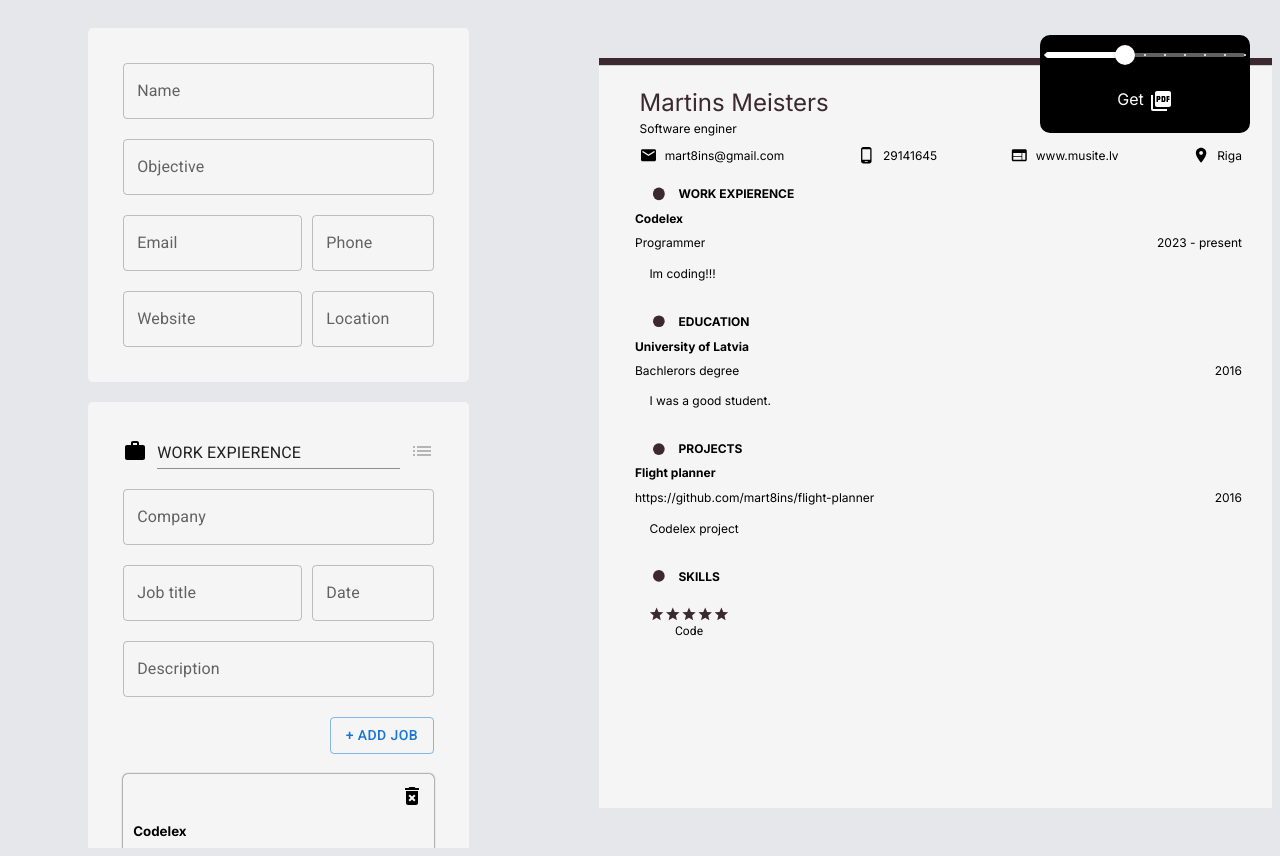
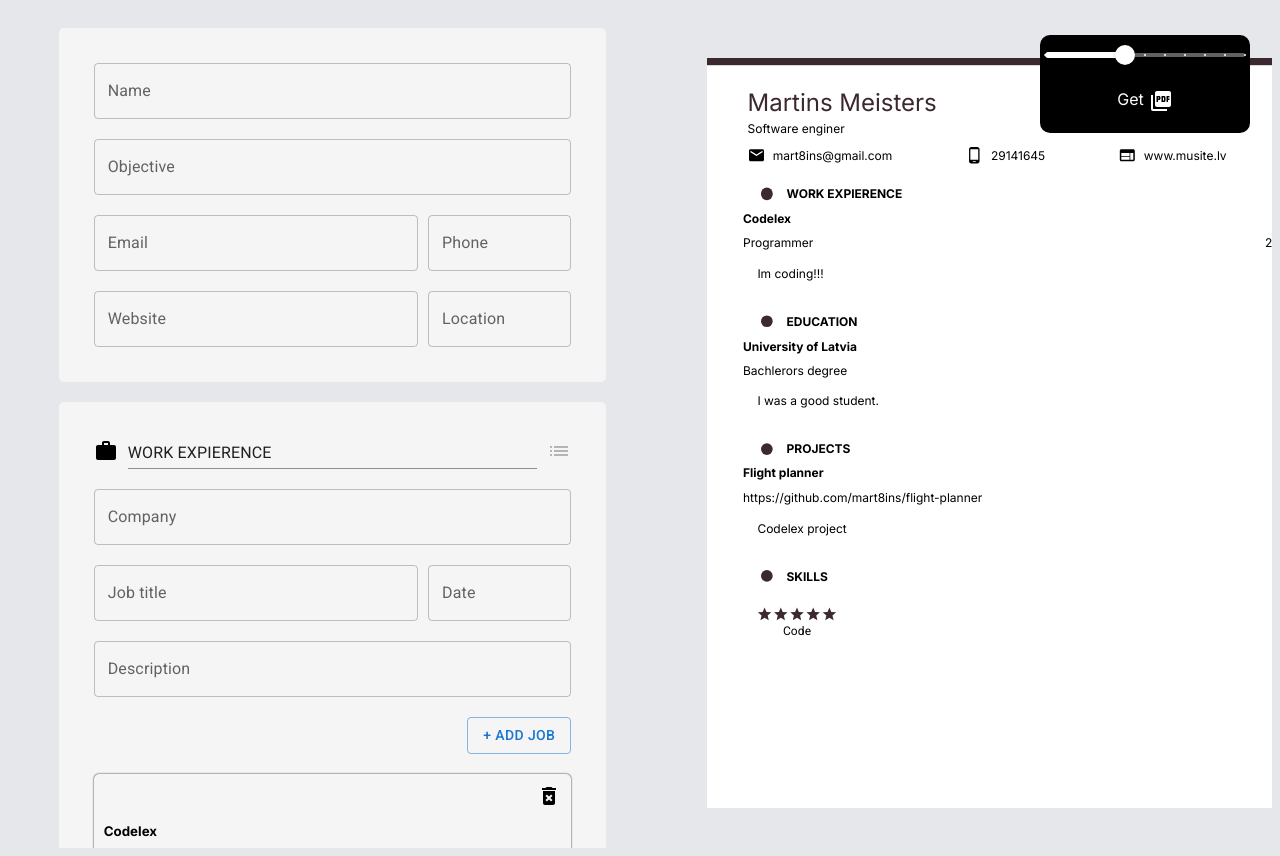
Before and after one commit to mart8ins/cv-generator, a Next.js app: page / in a window 1280 px wide. Built offline with nearby package versions, Linux system fonts and the light colour scheme.

Commit message:
some visual changes

```diff
--- a/src/app/components/userInputs/components/EducationInput.tsx
+++ b/src/app/components/userInputs/components/EducationInput.tsx
@@ -14,11 +14,11 @@ export default function EducatonInput() {
         setEducationAll({
             ...educationAll,
             data: [
-                ...educationAll.data,
                 {
                     ...education,
                     id: uuidv4(),
                 },
+                ...educationAll.data,
             ],
         });
         setEducation({
--- a/src/app/components/userInputs/components/ProjectsInput.tsx
+++ b/src/app/components/userInputs/components/ProjectsInput.tsx
@@ -14,11 +14,12 @@ export default function ProjectsInput() {
         setProjectsAll({
             ...projectsAll,
             data: [
-                ...projectsAll.data,
                 {
                     ...project,
                     id: uuidv4(),
                 },
+                ...projectsAll.data,
+
             ],
         });
         setProject({
--- a/src/app/components/userInputs/components/SettingsInput.tsx
+++ b/src/app/components/userInputs/components/SettingsInput.tsx
@@ -37,11 +37,11 @@ export default function SettingsInput() {
                 <SettingsIcon /> <div>Settings</div>
             </div>
             <div className="settings-container">
-                <TextField onChange={(e)=> setCustomColor(e.target.value)} value={customColor} style={{ width: "50%" }} id="standard-basic" label="Custom color (any valid CSS color name)" variant="standard" />
+                <TextField onChange={(e)=> setCustomColor(e.target.value)} value={customColor} style={{ width: "70%" }} id="standard-basic" label="Custom color (any valid CSS color name)" variant="standard" />
             </div>
 
             <div className="settings-container">
-                <TextField onChange={(e)=> setCustomFontSize(e.target.value)} value={customFontSize} style={{ width: "30%" }} id="standard-basic" label="Custom font size (pt)" variant="standard" />
+                <TextField onChange={(e)=> setCustomFontSize(e.target.value)} value={customFontSize} style={{ width: "70%" }} id="standard-basic" label="Custom font size (pt)" variant="standard" />
             </div>
         </div>
     );
--- a/src/app/components/userInputs/components/WorkExpierenceInput.tsx
+++ b/src/app/components/userInputs/components/WorkExpierenceInput.tsx
@@ -14,11 +14,12 @@ export default function WorkExpierenceInput() {
         setWorkExperienceAll({
             ...workExperienceAll,
             data: [
-                ...workExperienceAll.data,
                 {
                     ...workExperience,
                     id: uuidv4(),
                 },
+                ...workExperienceAll.data,
+
             ],
         });
         setWorkExperience({
--- a/src/app/components/userInputs/components/skillsInput/SkillsInputBlock.tsx
+++ b/src/app/components/userInputs/components/skillsInput/SkillsInputBlock.tsx
@@ -33,7 +33,7 @@ export default function SkillsInputBlock() {
             <div className="skills-fields-container">
                 <TextField
                     id="outlined-basic"
-                    label="Outlined"
+                    label="Skill"
                     variant="outlined"
                     value={skill.name}
                     onChange={(e) => {
--- a/src/app/globals.css
+++ b/src/app/globals.css
@@ -6,7 +6,7 @@ body {
     display: flex;
 }
 .userInputs {
-    width: 49%;
+    width: 70%;
     height: 100vh;
     display: flex;
     flex-direction: column;
@@ -17,7 +17,7 @@ body {
 
 /* ALL INPUTS */
 .inputs-container {
-    width: 70%;
+    width: 85%;
     background-color: whitesmoke;
     margin-bottom: 20px;
     padding: 15px;
@@ -75,7 +75,7 @@ body {
 
 /* DETAILS PREVIEW*/
 .pdfPreview {
-    min-width: 49%;
+    /* min-width: 49%; */
     max-height: 100vh;
     max-width: max-content;
     height: min-content;
@@ -95,7 +95,7 @@ body {
 }
 
 .pdf-document {
-    background-color: whitesmoke;
+    background-color: white;
     border-top: 8px solid;
     transform-origin: top left;
     margin: 50px;
```
